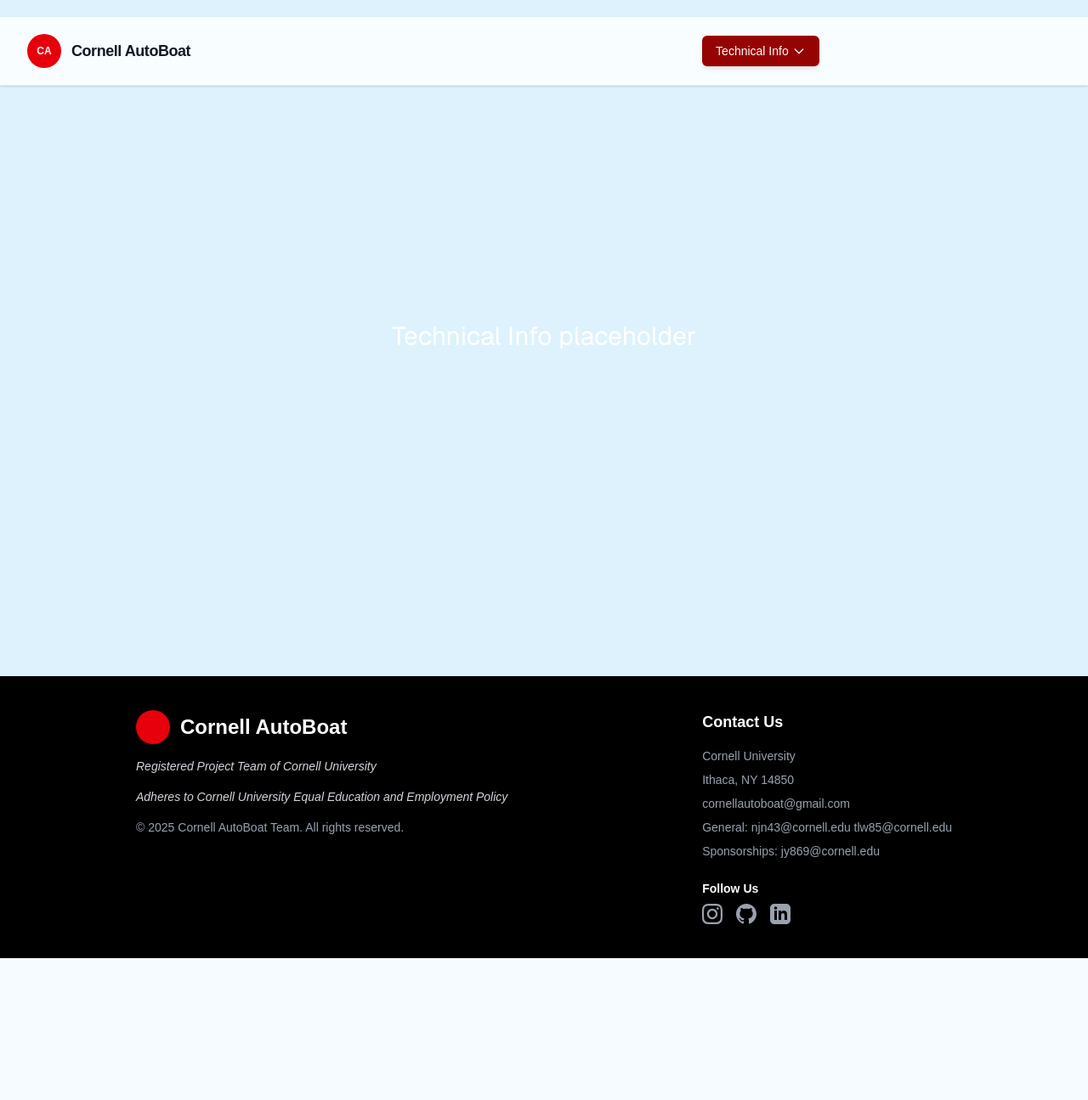
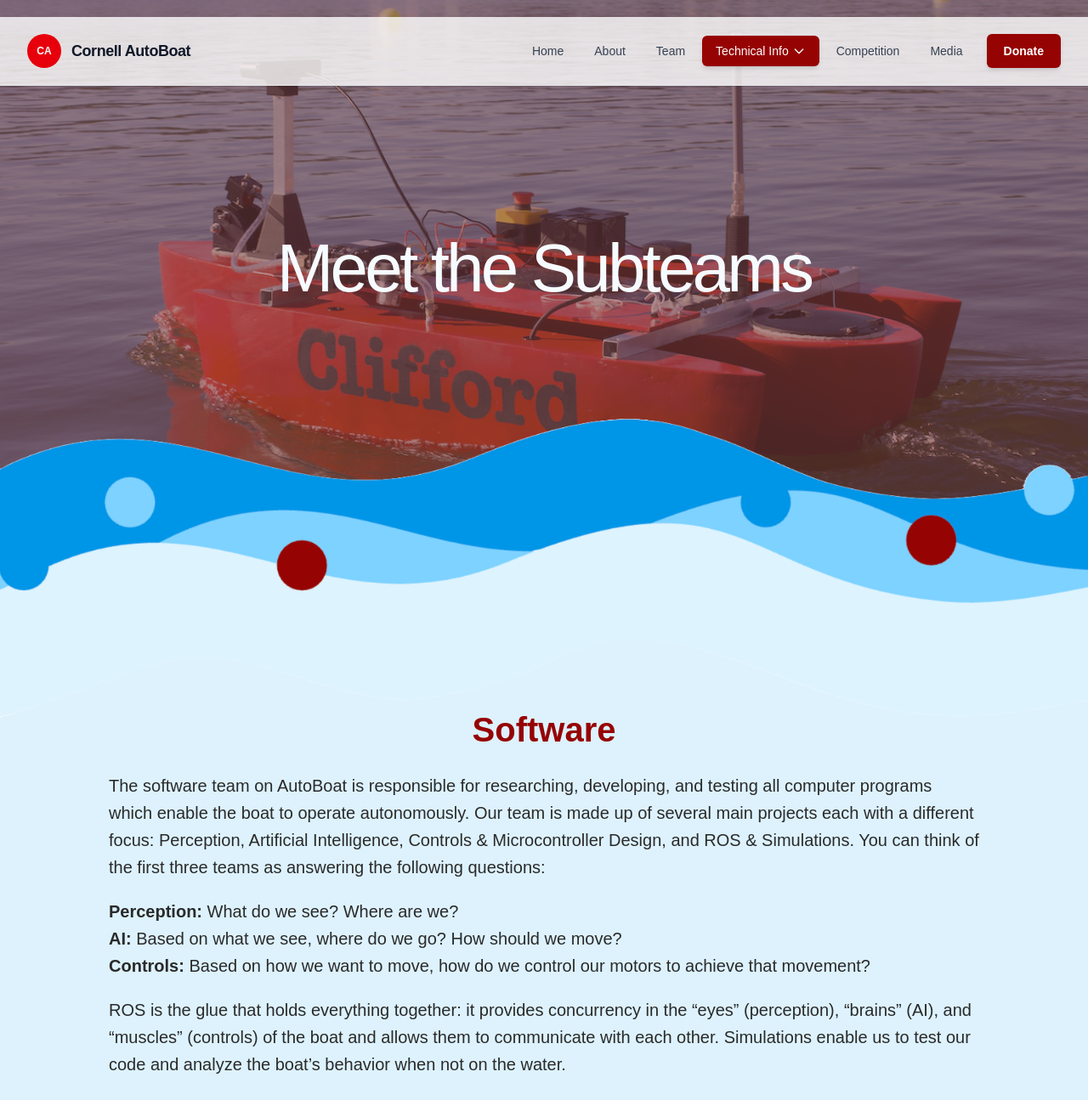
Before and after one commit to nlin0/cornellautoboat, a Next.js app: page /technical in a window 1280 px wide. Shown: the top 1295 px of the page at 85% size. Before the commit the page ends 1128 px from the top, so only its background shows below. Built offline with nearby package versions, Linux system fonts and the light colour scheme.

Commit message:
Added technical main page

```diff
--- a/src/app/technical/page.tsx
+++ b/src/app/technical/page.tsx
@@ -1,9 +1,93 @@
-export default function Technical() {
+import Link from 'next/link';
+import styles from './technical.module.css';
+import TechnicalHero from './TechnicalHero';
+import Divider from './Divider';
+
+export default function TechnicalMain() {
   return (
-    <main className="min-h-screen font-sans text-white w-full flex items-center justify-center">
-        <p className="font-sans text-white text-3xl">
-            Technical Info placeholder
+    <div className={styles.wrapper}>
+      <TechnicalHero title="Meet the Subteams" />
+      <Divider />
+      <div className={styles.techSection}>
+        <h3 className={styles.techHeading}>Software</h3>
+        <p className={styles.techdescr}>
+          The software team on AutoBoat is responsible for researching,
+          developing, and testing all computer programs which enable the boat to
+          operate autonomously. Our team is made up of several main projects
+          each with a different focus: Perception, Artificial Intelligence,
+          Controls & Microcontroller Design, and ROS & Simulations. You can
+          think of the first three teams as answering the following questions:
         </p>
-    </main>
+        <ul className={styles.techdescr}>
+          <li>
+            <strong>Perception:</strong> What do we see? Where are we?
+          </li>
+          <li>
+            <strong>AI:</strong> Based on what we see, where do we go? How
+            should we move?
+          </li>
+          <li>
+            <strong>Controls:</strong> Based on how we want to move, how do we
+            control our motors to achieve that movement?
+          </li>
+        </ul>
+        <p className={styles.techdescr}>
+          ROS is the glue that holds everything together: it provides
+          concurrency in the “eyes” (perception), “brains” (AI), and “muscles”
+          (controls) of the boat and allows them to communicate with each other.
+          Simulations enable us to test our code and analyze the boat’s behavior
+          when not on the water.
+        </p>
+        <p className={styles.techdescr}>
+          Working on the Software subteam gives students the opportunity to get
+          hands-on experience with complex engineering problems. Members are
+          pushed to gain new technical skills, take initiative, and learn to
+          collaborate effectively. These skills enable our members to grow as
+          engineers and individuals, ultimately excelling in their careers.
+        </p>
+
+        <div className={styles.linkContainer}>
+          {[
+            'Perception',
+            'Artificial Intelligence',
+            'Controls & Microcontroller Design',
+            'ROS & Simulations',
+          ].map((subteam) => (
+            <Link
+              key={subteam}
+              href={`/technical/${subteam.toLowerCase().replace(/\s+/g, '-')}`}
+              className={styles.techButton}
+            >
+              {subteam}
+            </Link>
+          ))}
+        </div>
+
+        <h3 className={styles.techHeading}>Hardware</h3>
+        <p className={styles.techdescr}>
+          The hardware team is responsible for the design, manufacturing,
+          integration, and testing of all the physical components of the boat.
+          Mechanical tackles all the major hydrodynamic, structural, and
+          waterproofing systems that make up our boat. Robotics encompasses all
+          the advanced capability systems such as the skeeball shooter,
+          watergun, and robotic arm that allow the boat to interact with its
+          environment. Finally, E-Systems connects everything together, handling
+          power distribution, signal communication between components, and
+          sensor integration, forming the vital bridge between the hardware and
+          software systems.
+        </p>
+        <div className={styles.linkContainer}>
+          {['Mechanical', 'Robotics', 'Electrical Systems'].map((subteam) => (
+            <Link
+              key={subteam}
+              href={`/technical/${subteam.toLowerCase().replace(/\s+/g, '-')}`}
+              className={styles.techButton}
+            >
+              {subteam}
+            </Link>
+          ))}
+        </div>
+      </div>
+    </div>
   );
 }
--- a/src/app/technical/technical.module.css
+++ b/src/app/technical/technical.module.css
@@ -46,7 +46,7 @@
   z-index: 3;
   text-align: center;
   color: var(--header-text);
-  max-width: 90%;
+  max-width: 95%;
 }
 
 .technicalTitle {
@@ -57,7 +57,7 @@
   margin: 0;
   line-height: 1;
   width: auto;
-  max-width: 90vw;
+  max-width: 95vw;
 }
 
 .titleDescr {
@@ -104,7 +104,7 @@
 .techHeading {
   margin-bottom: 20px;
   text-align: center;
-  font-size: 2.2rem;
+  font-size: 2.5rem;
   font-weight: bold;
   color: var(--primary);
 }
@@ -139,8 +139,8 @@
 .sectionContent {
   display: flex;
   flex-direction: row;
+  gap: 20px;
 
-  gap: 20px;
 }
 
 .container {
@@ -165,3 +165,31 @@
 .descrWithMargin {
   margin-bottom: 20px;
 }
+
+.linkContainer {
+  display: flex;
+  justify-content: center;
+  gap: 1rem;
+}
+
+.techButton {
+  padding: 1rem 1.5rem;
+  background-color: var(--primary);
+  color: white;
+  border-radius: 8px;
+  font-weight: 600;
+  font-size: 1rem;
+  transition: all 0.2s ease-in-out;
+  margin-bottom: 3rem;
+}
+
+.techButton:hover {
+  background-color: var(--overlay-red);
+  transform: translateY(-1px);
+}
+.techdescr {
+  font-size: 20px;
+  margin-bottom: 20px;
+  line-height: 1.6;
+  color: var(--body-text);
+}
--- a/src/components/Navbar.tsx
+++ b/src/components/Navbar.tsx
@@ -41,11 +41,9 @@
 
   const pathname = usePathname();
 
-  // Handle scroll for navbar animation
+  // Scroll state
   useEffect(() => {
-    const handleScroll = () => {
-      setIsScrolled(window.scrollY > 10);
-    };
+    const handleScroll = () => setIsScrolled(window.scrollY > 10);
     window.addEventListener('scroll', handleScroll);
     return () => window.removeEventListener('scroll', handleScroll);
   }, []);
@@ -54,21 +52,16 @@
   const toggleTechnicalMobile = useCallback(() => setIsTechnicalOpen((prev) => !prev), []);
 
   const handleTechnicalMouseEnter = useCallback(() => {
-    if (timeoutRef.current) {
-      clearTimeout(timeoutRef.current);
-      timeoutRef.current = null;
-    }
+    if (timeoutRef.current) clearTimeout(timeoutRef.current);
     setIsTechnicalOpenDesktop(true);
   }, []);
 
   const handleTechnicalMouseLeave = useCallback(() => {
-    // Add a small delay before closing to allow mouse movement to dropdown
     timeoutRef.current = setTimeout(() => {
       setIsTechnicalOpenDesktop(false);
-    }, 800);
+    }, 250);
   }, []);
 
-  // Cleanup timeout on unmount
 useEffect(() => {
   return () => {
     if (timeoutRef.current) {
@@ -83,86 +76,89 @@
     `/technical/${label.toLowerCase().replace(/\s+/g, '-')}`;
 
   return (
-    <nav className={`bg-white/80 border-b border-gray-200 sticky top-5 z-50 transition-all duration-300 ${
+    <nav
+      className={`bg-white/80 border-b border-gray-200 sticky top-5 z-50 transition-all duration-300 ${
         isScrolled ? 'shadow-lg bg-white/80 backdrop-blur-sm' : 'shadow-sm'
-    }`}>
+      }`}
+    >
       <div className="w-full px-4 sm:px-6 lg:px-8 max-w-7xl mx-auto">
         <div className="flex justify-between items-center h-20">
-          <div className="flex items-center">
+          {/* Logo */}
           <Link
             href="/"
             className="flex-shrink-0 flex items-center gap-3 group transition-transform duration-300 hover:scale-105"
           >
             <div className="h-10 w-10 bg-red-600 rounded-full flex items-center justify-center transition-all duration-300 group-hover:bg-[#7d0000] group-hover:shadow-lg group-hover:shadow-red-600/50 group-hover:scale-110">
-                <span className="text-white text-xs font-bold transition-transform duration-300 group-hover:rotate-12">CA</span>
+              <span className="text-white text-xs font-bold transition-transform duration-300 group-hover:rotate-12">
+                CA
+              </span>
             </div>
-              <span className="font-semibold text-lg text-gray-900 tracking-tight transition-colors duration-300 group-hover:text-[#960303]" style={{ fontFamily: 'Pirulen, Arial, sans-serif' }}>
+            <span
+              className="font-semibold text-lg text-gray-900 tracking-tight transition-colors duration-300 group-hover:text-[#960303]"
+              style={{ fontFamily: 'Pirulen, Arial, sans-serif' }}
+            >
               Cornell AutoBoat
             </span>
           </Link>
-          </div>
 
-          {/* Desktop menu */}
+          {/* Desktop Nav */}
           <nav className="hidden md:flex items-center space-x-1" aria-label="Main navigation">
-            {MAIN_NAV_LINKS.map(({ href, label }, index) => (
+            {MAIN_NAV_LINKS.map(({ href, label }) => (
               <Link
                 key={href}
                 href={href}
-                className={`px-4 py-2 rounded-md text-sm font-medium transition-all duration-300 transform hover:scale-105 relative group ${isActive(href)
+                className={`px-4 py-2 rounded-md text-sm font-medium transition-all duration-300 transform hover:scale-105 relative group ${
+                  isActive(href)
                     ? 'bg-[#960303] text-white shadow-md'
                     : 'text-gray-700 hover:text-[#960303] hover:bg-gray-50'
                 }`}
-                aria-current={isActive(href) ? 'page' : undefined}
-                style={{
-                  animation: `fadeInDown 0.5s ease-out ${index * 0.1}s both`
-                }}
               >
                 {label}
-                {!isActive(href) && (
-                  <span className="absolute bottom-0 left-0 w-0 h-0.5 bg-[#960303] transition-all duration-300 group-hover:w-full"></span>
-                )}
               </Link>
             ))}
 
-            {/* Technical info with dropdown */}
+            {/* Technical Dropdown */}
             <div
               className="relative"
               onMouseEnter={handleTechnicalMouseEnter}
               onMouseLeave={handleTechnicalMouseLeave}
             >
-              <button
-                type="button"
-                className={`px-4 py-2 rounded-md text-sm font-medium flex items-center gap-1 transition-all duration-300 transform hover:scale-105 relative group ${pathname.startsWith('/technical')
+              {/* CLICKABLE BUTTON: now a Link */}
+              <Link
+                href="/technical"
+                className={`px-4 py-2 rounded-md text-sm font-medium flex items-center gap-1 transition-all duration-300 transform hover:scale-105 relative group ${
+                  pathname.startsWith('/technical')
                     ? 'bg-[#960303] text-white shadow-md'
                     : 'text-gray-700 hover:text-[#960303] hover:bg-gray-50'
                 }`}
-                aria-expanded={isTechnicalOpenDesktop}
-                aria-haspopup="true"
-                aria-label="Technical Information"
               >
                 Technical Info
                 <svg
-                  className={`w-4 h-4 transition-transform duration-300 ${isTechnicalOpenDesktop ? 'rotate-180' : ''}`}
+                  className={`w-4 h-4 transition-transform duration-300 ${
+                    isTechnicalOpenDesktop ? 'rotate-180' : ''
+                  }`}
                   fill="none"
                   stroke="currentColor"
                   viewBox="0 0 24 24"
                 >
-                  <path strokeLinecap="round" strokeLinejoin="round" strokeWidth={2} d="M19 9l-7 7-7-7" />
+                  <path
+                    strokeLinecap="round"
+                    strokeLinejoin="round"
+                    strokeWidth={2}
+                    d="M19 9l-7 7-7-7"
+                  />
                 </svg>
-                {!pathname.startsWith('/technical') && (
-                  <span className="absolute bottom-0 left-0 w-0 h-0.5 bg-[#960303] transition-all duration-300 group-hover:w-full"></span>
-                )}
-              </button>
+              </Link>
 
+              {/* Desktop Dropdown */}
               {isTechnicalOpenDesktop && (
+                <div className="absolute left-0 top-full z-50 pt-3">
+                  {/* invisible hover bridge */}
+                  <div className="absolute top-0 left-0 w-full h-3 -mt-3 pointer-events-none"></div>
+
                   <div
-                  className="absolute left-0 top-full z-50 bg-white text-gray-900 pt-1 rounded-lg w-64 shadow-xl border border-gray-200 animate-fadeInDown"
+                    className="bg-white text-gray-900 rounded-lg w-64 shadow-xl border border-gray-200 animate-fadeInDown"
                     role="menu"
-                  onMouseEnter={handleTechnicalMouseEnter}
-                  onMouseLeave={handleTechnicalMouseLeave}
-                  style={{
-                    animation: 'fadeInDown 0.3s ease-out'
-                  }}
                   >
                     {TECHNICAL_SUBPAGES.map((label, index) => (
                       <Link
@@ -170,70 +166,46 @@
                         href={getTechnicalHref(label)}
                         className="block px-4 py-2.5 hover:bg-gray-50 hover:text-[#960303] border-b border-gray-100 last:border-b-0 transition-all duration-200 text-sm transform hover:translate-x-1 hover:pl-5"
                         role="menuitem"
-                      style={{
-                        animation: `fadeInLeft 0.3s ease-out ${index * 0.05}s both`
-                      }}
+                        style={{ animation: `fadeInLeft 0.3s ease-out ${index * 0.05}s both` }}
                       >
                         {label}
                       </Link>
                     ))}
                   </div>
+                </div>
               )}
             </div>
-            {SECONDARY_NAV_LINKS.map(({ href, label, isButton }, index) => (
+
+            {/* Secondary Links */}
+            {SECONDARY_NAV_LINKS.map(({ href, label, isButton }) => (
               <Link
                 key={href}
                 href={href}
-                className={`px-4 py-2 rounded-md text-sm font-medium transition-all duration-300 transform hover:scale-105 relative group ${isActive(href)
+                className={`px-4 py-2 rounded-md text-sm font-medium transition-all duration-300 transform hover:scale-105 relative group ${
+                  isActive(href)
                     ? 'bg-[#960303] text-white shadow-md'
                     : isButton
                     ? 'bg-[#960303] text-white hover:bg-[#7d0000] shadow-md hover:shadow-lg hover:shadow-red-600/50 font-semibold ml-2 px-5 py-2.5 hover:scale-110'
                     : 'text-gray-700 hover:text-[#960303] hover:bg-gray-50'
                 }`}
-                aria-current={isActive(href) ? 'page' : undefined}
-                style={{
-                  animation: `fadeInDown 0.5s ease-out ${(MAIN_NAV_LINKS.length + 1 + index) * 0.1}s both`
-                }}
               >
                 {label}
-                {!isActive(href) && !isButton && (
-                  <span className="absolute bottom-0 left-0 w-0 h-0.5 bg-[#960303] transition-all duration-300 group-hover:w-full"></span>
-                )}
               </Link>
             ))}
           </nav>
 
-          {/* Mobile menu button */}
+          {/* Mobile Menu Button */}
           <div className="md:hidden flex items-center">
             <button
               type="button"
               onClick={toggleMenu}
-              className="inline-flex items-center justify-center p-2 rounded-md text-gray-400 hover:text-gray-500 hover:bg-gray-100 focus:outline-none focus:ring-2 focus:ring-inset focus:ring-red-500 transition-colors"
-              aria-expanded={isMenuOpen}
-              aria-label="Toggle navigation menu"
+              className="inline-flex items-center justify-center p-2 rounded-md text-gray-400 hover:text-gray-500 hover:bg-gray-100"
             >
-              <span className="sr-only">Open main menu</span>
-              <svg
-                className="h-6 w-6"
-                fill="none"
-                viewBox="0 0 24 24"
-                stroke="currentColor"
-                aria-hidden="true"
-              >
+              <svg className="h-6 w-6" fill="none" stroke="currentColor">
                 {isMenuOpen ? (
-                  <path
-                    strokeLinecap="round"
-                    strokeLinejoin="round"
-                    strokeWidth={2}
-                    d="M6 18L18 6M6 6l12 12"
-                  />
+                  <path strokeLinecap="round" strokeLinejoin="round" strokeWidth={2} d="M6 18L18 6M6 6l12 12" />
                 ) : (
-                  <path
-                    strokeLinecap="round"
-                    strokeLinejoin="round"
-                    strokeWidth={2}
-                    d="M4 6h16M4 12h16M4 18h16"
-                  />
+                  <path strokeLinecap="round" strokeLinejoin="round" strokeWidth={2} d="M4 6h16M4 12h16M4 18h16" />
                 )}
               </svg>
             </button>
@@ -241,41 +213,37 @@
         </div>
       </div>
 
-      {/* Mobile menu */}
+      {/* Mobile Navigation */}
       {isMenuOpen && (
-        <nav className="md:hidden px-2 pt-2 pb-3 space-y-1 sm:px-3" aria-label="Mobile navigation">
+        <nav className="md:hidden px-2 pt-2 pb-3 space-y-1 sm:px-3">
           {MAIN_NAV_LINKS.map(({ href, label }) => (
             <Link
               key={href}
               href={href}
-              className={`block px-3 py-2 rounded-md text-base font-medium transition-colors ${isActive(href)
-                ? 'bg-[#960303] text-white'
-                : 'text-gray-700 hover:bg-gray-50'
+              className={`block px-3 py-2 rounded-md text-base font-medium ${
+                isActive(href) ? 'bg-[#960303] text-white' : 'text-gray-700 hover:bg-gray-50'
               }`}
-              aria-current={isActive(href) ? 'page' : undefined}
             >
               {label}
             </Link>
           ))}
 
-          {/* Technical Info with dropdown for mobile */}
+          {/* Technical Mobile Dropdown */}
           <button
             type="button"
             onClick={toggleTechnicalMobile}
-            className="w-full text-left px-3 py-2 rounded-md text-base font-medium text-gray-700 hover:bg-gray-50 transition-colors"
-            aria-expanded={isTechnicalOpen}
-            aria-haspopup="true"
+            className="w-full text-left px-3 py-2 rounded-md text-base font-medium text-gray-700 hover:bg-gray-50"
           >
             Technical Info
           </button>
+
           {isTechnicalOpen && (
-            <div className="ml-4 space-y-1" role="menu">
+            <div className="ml-4 space-y-1">
               {TECHNICAL_SUBPAGES.map((label) => (
                 <Link
                   key={label}
                   href={getTechnicalHref(label)}
-                  className="block px-3 py-2 rounded-md text-sm text-gray-600 hover:bg-gray-50 hover:text-[#960303] transition-colors"
-                  role="menuitem"
+                  className="block px-3 py-2 rounded-md text-sm text-gray-600 hover:bg-gray-50 hover:text-[#960303]"
                 >
                   {label}
                 </Link>
@@ -287,13 +255,13 @@
             <Link
               key={href}
               href={href}
-              className={`block px-3 py-2 rounded-md text-base font-medium transition-all ${isActive(href)
-                ? 'bg-[#960303] text-white shadow-md'
+              className={`block px-3 py-2 rounded-md text-base font-medium ${
+                isActive(href)
+                  ? 'bg-[#960303] text-white'
                   : isButton
-                  ? 'bg-[#960303] text-white hover:bg-[#7d0000] shadow-md hover:shadow-lg font-semibold mt-2'
+                  ? 'bg-[#960303] text-white hover:bg-[#7d0000] font-semibold mt-2'
                   : 'text-gray-700 hover:bg-gray-50'
               }`}
-              aria-current={isActive(href) ? 'page' : undefined}
             >
               {label}
             </Link>
```
Lines whose indentation alone changed are shown as unchanged.
